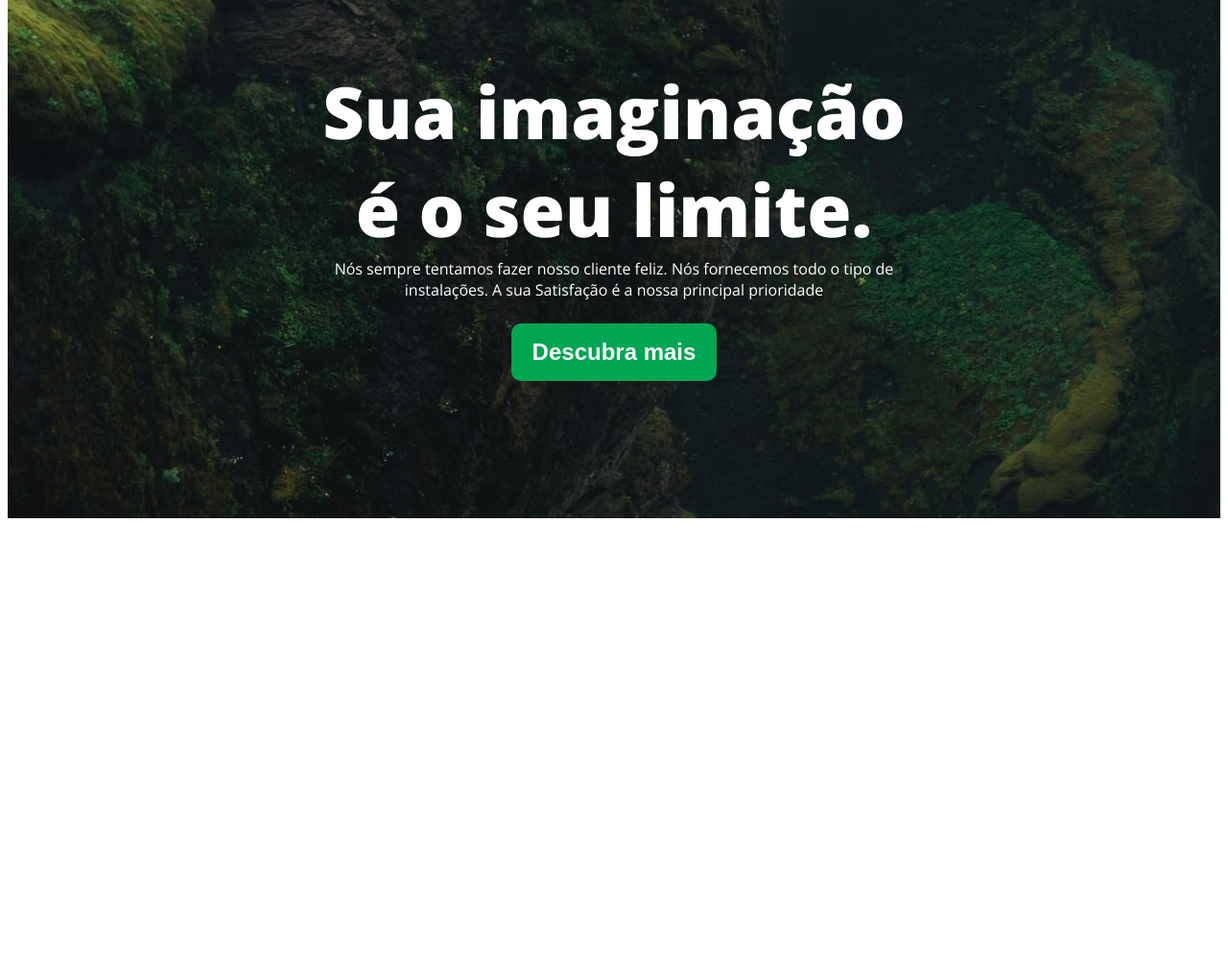
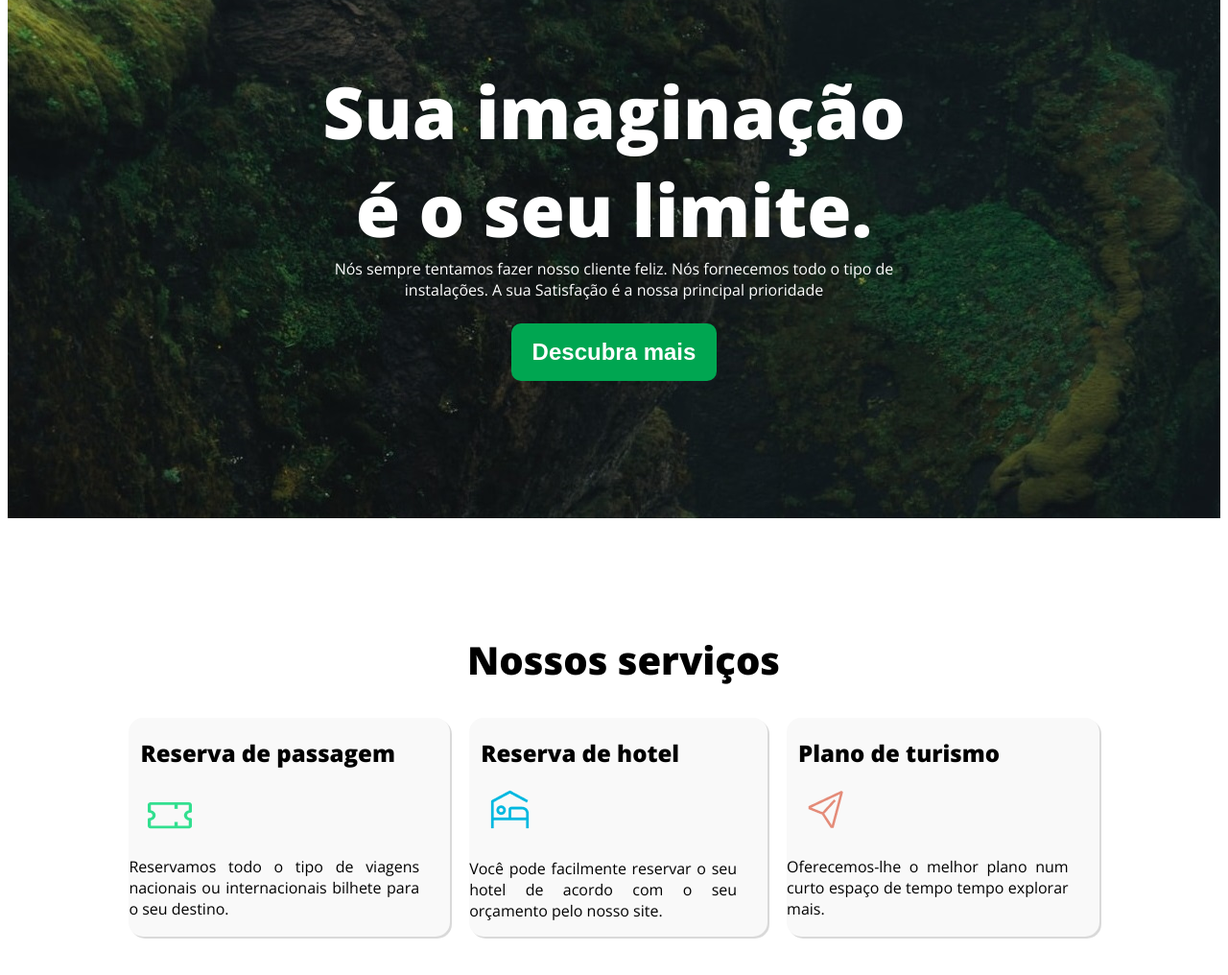
Before and after one commit to GeissonChagas/GTravels, a plain HTML site: page index.html in a window 1280 px wide. Shown: the part 645-1661 px from the top of the page at 96% size. Before the commit the page ends 1193 px from the top, so only its background shows below. Drawn offline with nearby package versions, Linux system fonts and the light colour scheme; a web font is replaced by a local one.

Commit message:
adicionando cards utilizando grid

```diff
--- a/css/header.css
+++ b/css/header.css
@@ -8,6 +8,7 @@ header {
 .carrossel__imagem {
     height: 1177px;
     width: 100%;
+    box-shadow: 0 0 4px 0 #ffffff69;
 }
 
 .menu{
@@ -83,5 +84,12 @@ header {
     width: 214px;
 
 
+}
+
+.descubra-mais:hover{
+    background-color: #4bcf8b;
+    font-weight: 700;
+    transition: 650ms;
+    box-shadow: 3px 3px #64967d;
 
 }
--- /dev/null
+++ b/css/our-service.css
@@ -0,0 +1,64 @@
+.our-service{
+    font-size: 40px;
+    font-weight: 700;
+    margin: 3em auto;
+    width: 80%;
+}
+
+.our-service__cards--title, .our-service__cards--img, .our-service__cards--text {
+    padding-left: 0.5em;
+}
+
+.our-service__title--text{
+    color: black;
+    font-size: 40px;
+    font-weight: 700;
+    text-align: center;
+    padding-left: 0.5em;
+
+}
+
+.cards__container{
+    display: flex;
+    justify-content: space-around;
+    margin: 1em 4em;
+}
+
+.cards__item{
+    display: grid;
+    gap: 20px;
+    grid-template-areas:
+        'card card card';
+
+
+}
+
+.our-service__cards{
+    background-color: #f9f9f9;
+    border-radius: 15px;
+    box-shadow: 2px 2px  rgba(0, 0, 0, 0.15);
+
+}
+
+.our-service__cards:hover{
+    background-color: #f9f9f963;
+    border-radius: 15px;
+    box-shadow: 3px 3px 2px  rgba(0, 0, 0, 0.562);
+    transition: 800ms;
+
+}
+
+.our-service__cards--title{
+    font-size: 24px;
+    font-weight: 700;
+    text-align: left;
+
+}
+
+.our-service__cards--text{
+    font-size: 16px;
+    font-weight: 400;
+    text-align: justify;
+    padding: 0 2em 0 0;
+
+}
--- a/css/style.css
+++ b/css/style.css
@@ -1,4 +1,6 @@
 @import url(../css/header.css);
+@import url(../css/our-service.css);
+@import url(../css/aboutus.css);
 
 body{
     font-family: 'Open Sans';
--- a/index.html
+++ b/index.html
@@ -26,7 +26,7 @@
                         <a class="menu__link" href="#">Pacotes</a>
                     </div>
                     <div class="menu__item--profile">
-                        <a href="#"><img src="../gtravels/img/icon-menu.png" class="menu__botao"></a>
+                        <a href="#"><img src="../gtravels/img/icon-menu.png" class="menu__botao" alt=""></a>
                     </div>
 
             </section>
@@ -39,5 +39,45 @@
 
         </header>
 
+        <main>
+
+            <section class="our-service">
+
+                <div class="our-service__title">
+                    <h1 class="our-service__title--text">Nossos serviços</h1>
+                </div>
+
+                    <div class="cards__item">
+                        <div class="our-service__cards">
+                            <h1 class="our-service__cards--title">Reserva de passagem</h1>
+                            <img class="our-service__cards--img" src="../gtravels/img/card.png" alt=""><br>
+                            <p class="our-service__cards--text">Reservamos todo o tipo de viagens nacionais ou internacionais bilhete para o seu destino.</p>
+                        </div>
+
+
+                        <div class="our-service__cards">
+                            <h1 class="our-service__cards--title">Reserva de hotel</h1>
+                            <img class="our-service__cards--img" src="../gtravels/img/carbon_hotel.png" alt=""><br>
+                            <p class="our-service__cards--text">Você pode facilmente reservar o seu hotel de acordo com o seu orçamento pelo nosso site.</p>
+                        </div>
+
+
+                        <div class="our-service__cards">
+                            <h1 class="our-service__cards--title">Plano de turismo</h1>
+                            <img class="our-service__cards--img" src="../gtravels/img/paper-plane.png" alt=""><br>
+                            <p class="our-service__cards--text">Oferecemos-lhe o melhor plano num curto espaço de tempo tempo explorar mais.</p>
+                        </div>
+
+
+
+
+
+
+
+            </section>
+        </main>
+
+
+
 </body>
 </html>
```
Also changed, not shown: css/aboutus.css (added), img/carbon_hotel.png (added), img/card.png (added), img/paper-plane.png (added), 1 other file.
